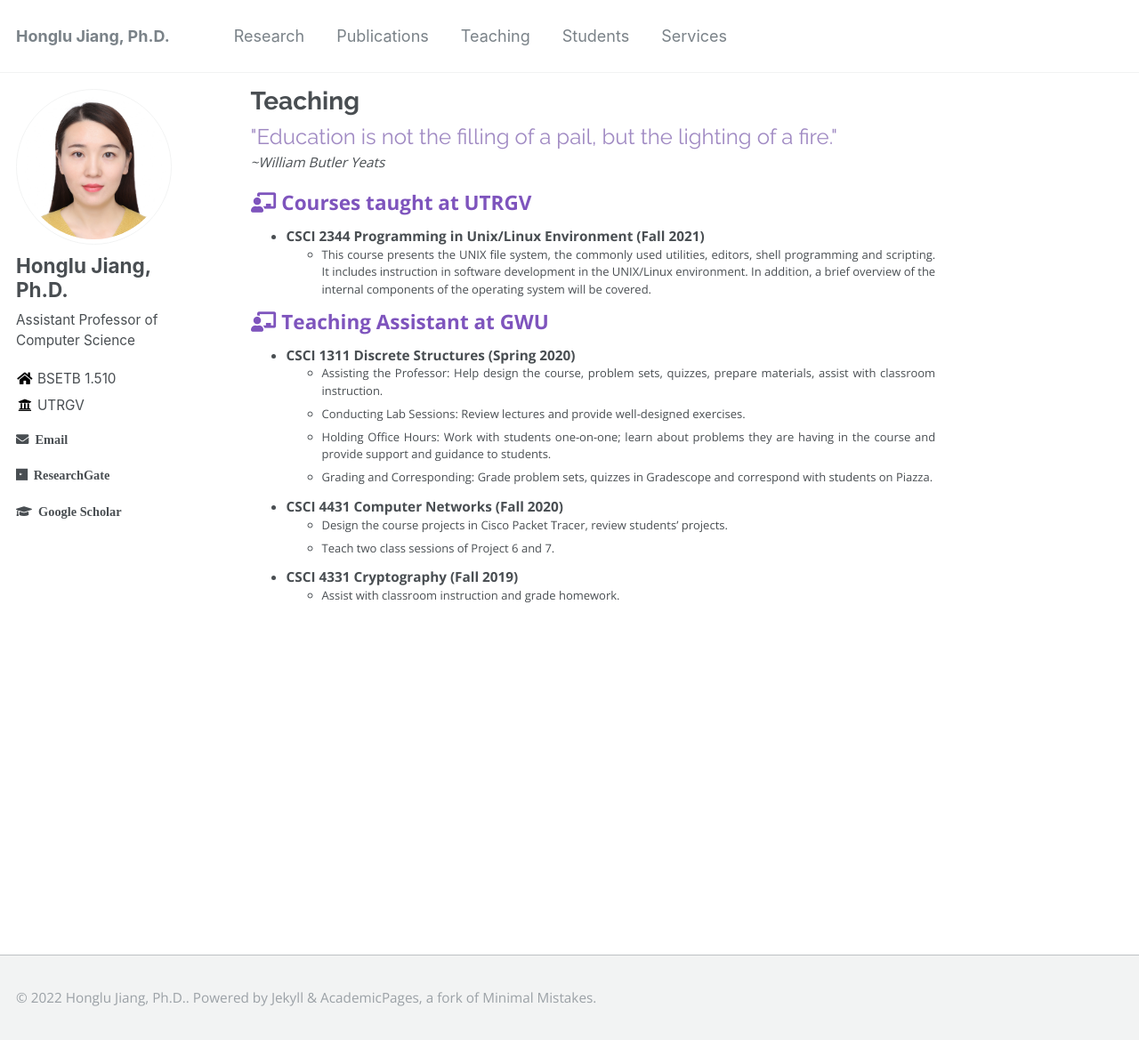
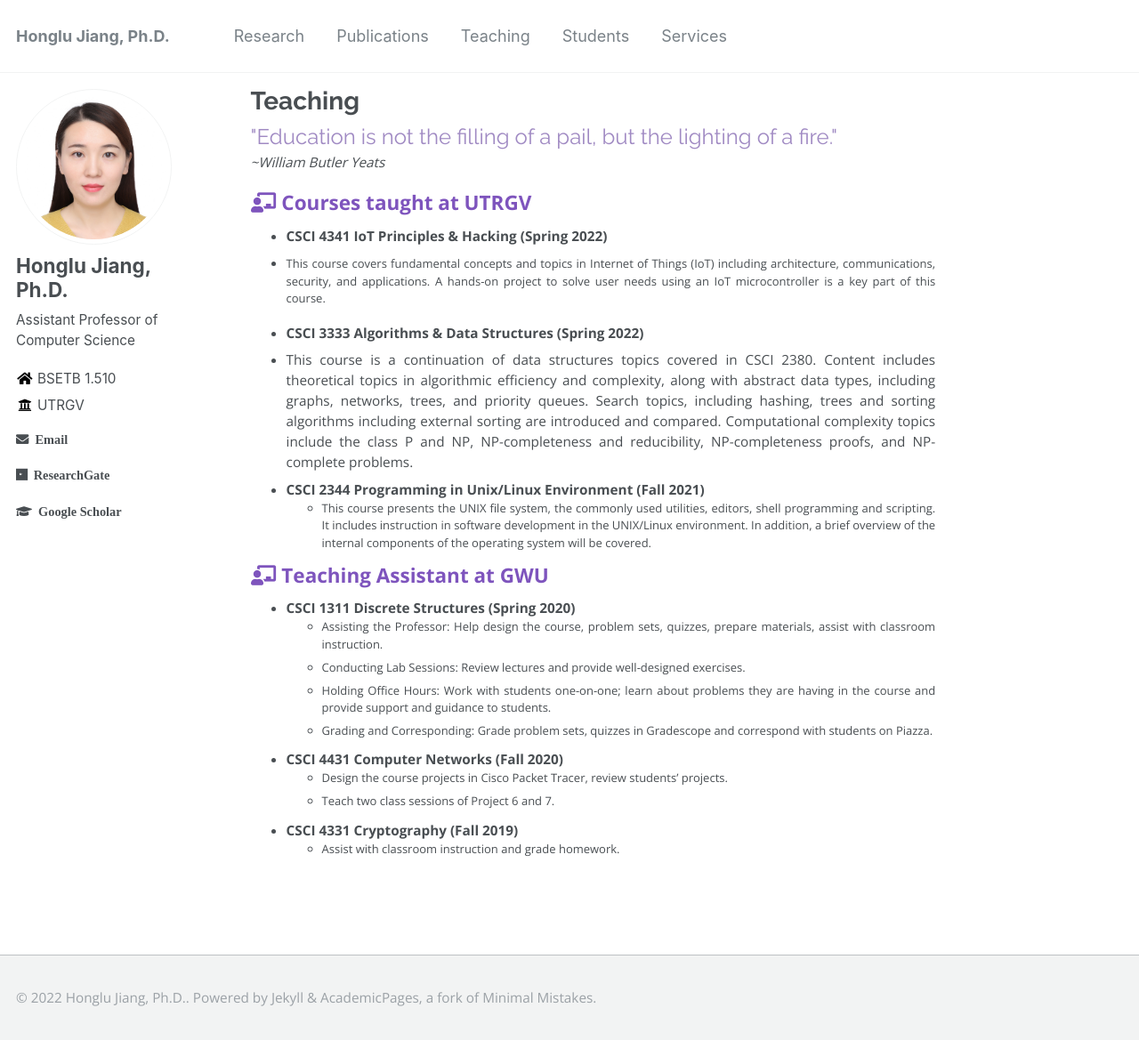
Before and after one commit to hljiang0720/hljiang.github.io, a Jekyll site: the page built from _pages/teaching.md, in a window 1280 px wide and 1169 px high. Shown: the whole window at 89% size. Built offline with Jekyll 4.4.1, drawn with Linux system fonts in a browser that asks for light colours.

Commit message:
Update teaching.md

```diff
--- a/_pages/teaching.md
+++ b/_pages/teaching.md
@@ -12,6 +12,12 @@ author_profile: true
 
 ### <i class="fa fa-fw fa-chalkboard-teacher" aria-hidden="true"></i> Courses taught at UTRGV
 
+* **CSCI 4341 IoT Principles & Hacking (Spring 2022)**
+* This course covers fundamental concepts and topics in Internet of Things (IoT) including architecture, communications, security, and applications. A hands-on project to solve
+user needs using an IoT microcontroller is a key part of this course.
+
+* **CSCI 3333 Algorithms & Data Structures (Spring 2022)**
+* This course is a continuation of data structures topics covered in CSCI 2380. Content includes theoretical topics in algorithmic efficiency and complexity, along with abstract data types, including graphs, networks, trees, and priority queues. Search topics, including hashing, trees and sorting algorithms including external sorting are introduced and compared. Computational complexity topics include the class P and NP, NP-completeness and reducibility, NP-completeness proofs, and NP-complete problems.
 * **CSCI 2344 Programming in Unix/Linux Environment (Fall 2021)**
   * This course presents the UNIX file system, the commonly used utilities, editors, shell programming and scripting. It includes instruction in software development in the UNIX/Linux environment. In addition, a brief overview of the internal components of the operating system will be covered.
 
```
